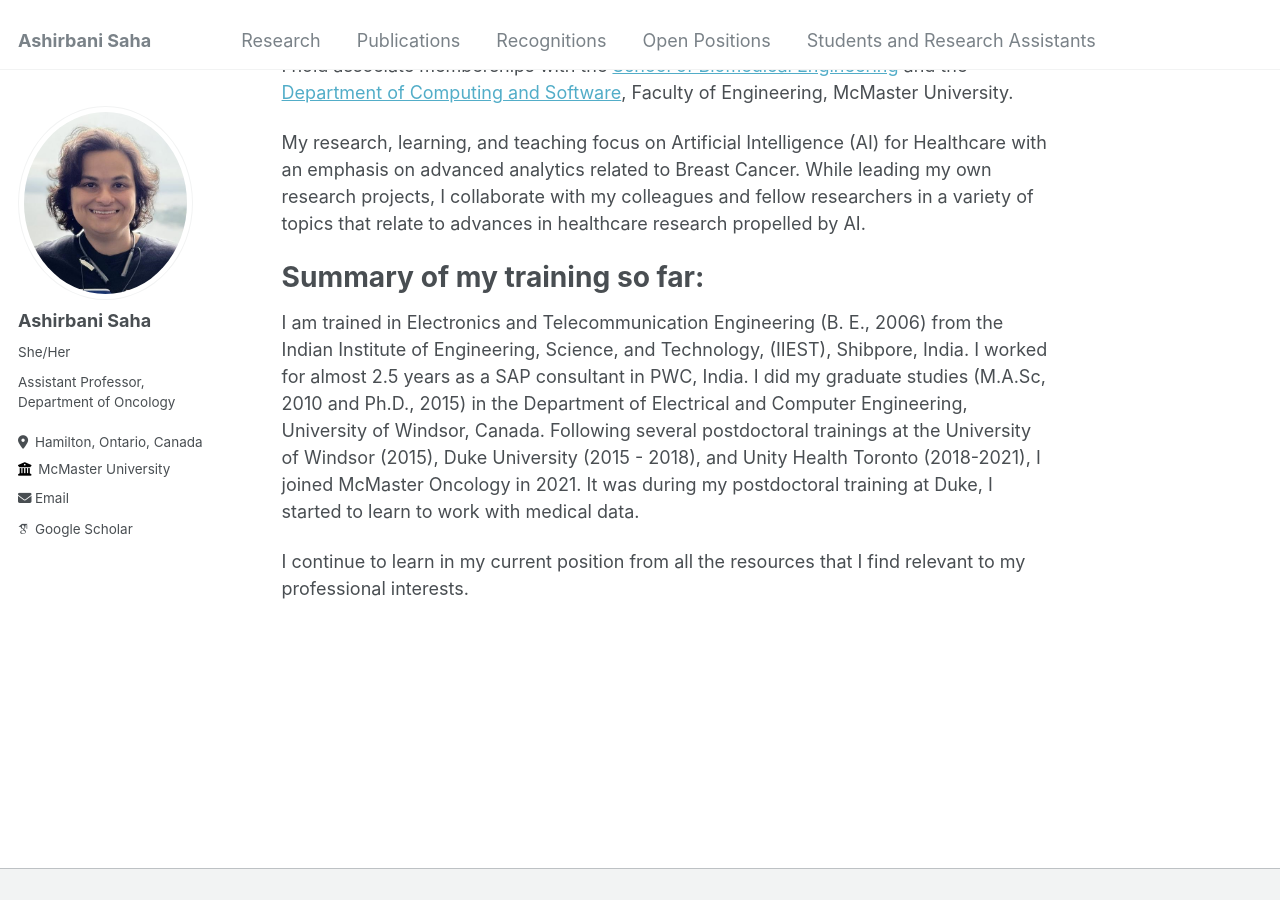
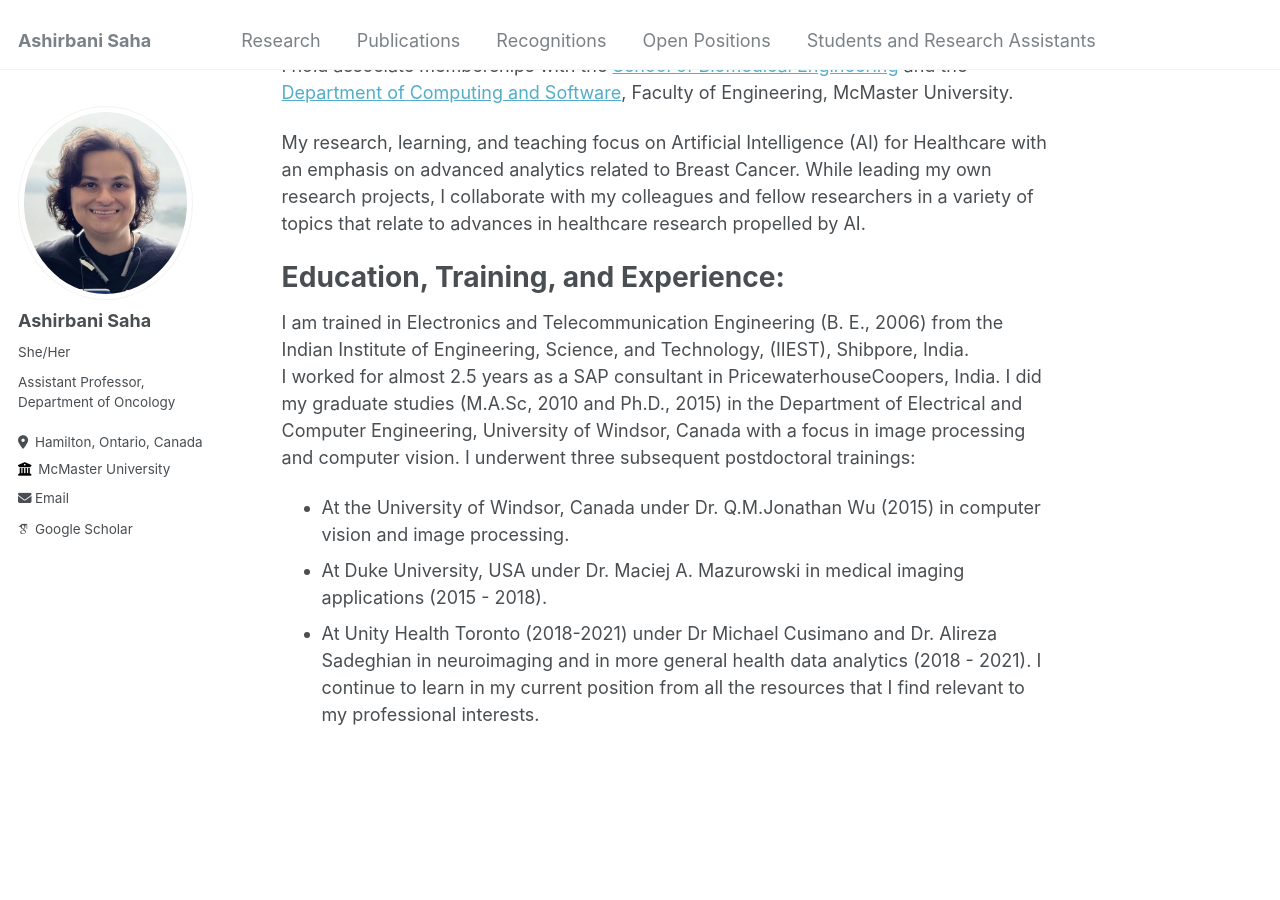
Before and after one commit to asrepo2019/ashirbanisaha, a Jekyll site: the page built from _pages/about.md, in a window 1280 px wide and 900 px high, scrolled down 332 px. Built offline with Jekyll 4.4.1, drawn with Linux system fonts in a browser that asks for light colours; some web fonts are replaced.

Commit message:
Update about.md

```diff
--- a/_pages/about.md
+++ b/_pages/about.md
@@ -16,10 +16,13 @@ I hold associate memberships with the [School of Biomedical Engineering](https:/
 
 My research, learning, and teaching focus on Artificial Intelligence (AI) for Healthcare with an emphasis on advanced analytics related to Breast Cancer. While leading my own research projects, I collaborate with my colleagues and fellow researchers in a variety of topics that relate to advances in healthcare research propelled by AI.
 
-Summary of my training so far:
+Education, Training, and Experience:
 ======
-I am trained in Electronics and Telecommunication Engineering (B. E., 2006) from the Indian Institute of Engineering, Science, and Technology, (IIEST), Shibpore, India. I worked for almost 2.5 years as a SAP consultant in PWC, India.
-I did my graduate studies (M.A.Sc, 2010 and Ph.D., 2015) in the Department of Electrical and Computer Engineering, University of Windsor, Canada. Following several postdoctoral trainings at the University of Windsor (2015), Duke University (2015 - 2018), and Unity Health Toronto (2018-2021), I joined McMaster Oncology in 2021.
-It was during my postdoctoral training at Duke, I started to learn to work with medical data.
-
+I am trained in Electronics and Telecommunication Engineering (B. E., 2006) from the Indian Institute of Engineering, Science, and Technology, (IIEST), Shibpore, India.<br>
+I worked for almost 2.5 years as a SAP consultant in PricewaterhouseCoopers, India.
+I did my graduate studies (M.A.Sc, 2010 and Ph.D., 2015) in the Department of Electrical and Computer Engineering, University of Windsor, Canada with a focus in image processing and computer vision.
+I underwent three subsequent postdoctoral trainings:
+* At the University of Windsor, Canada under Dr. Q.M.Jonathan Wu (2015) in computer vision and image processing.
+* At Duke University, USA under Dr. Maciej A. Mazurowski in medical imaging applications (2015 - 2018).
+* At Unity Health Toronto (2018-2021) under Dr Michael Cusimano and Dr. Alireza Sadeghian in neuroimaging and in more general health data analytics (2018 - 2021).
 I continue to learn in my current position from all the resources that I find relevant to my professional interests.
```
